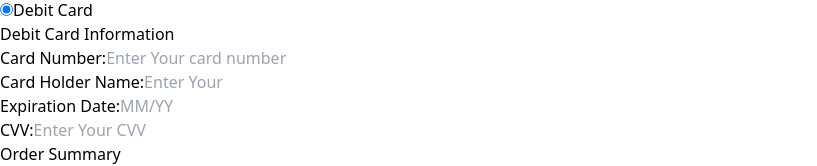
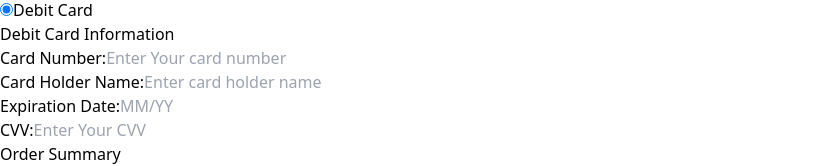
Before and after one commit to adilraees786/e-Commerce, a React (Vite) app: page /checkout in a window 1280 px wide. Both pictures are taken after a click on the radio button 6 px from the left and 451 px from the top of the page. Shown: the part 442-608 px from the top of the page, without its empty margins (0-817 px from the left). Built offline with nearby package versions, Linux system fonts and the light colour scheme.

Commit message:
addplaceholder

```diff
--- a/src/pages/Checkout.jsx
+++ b/src/pages/Checkout.jsx
@@ -166,7 +166,7 @@ zip: ''
                                         <input
                                             type='text'
                                             name='holdername'
-                                            placeholder='Enter Your '
+                                            placeholder='Enter card holder name'
                                             className="border p-2 w-full rounded"
                                             required
                                         />
```
